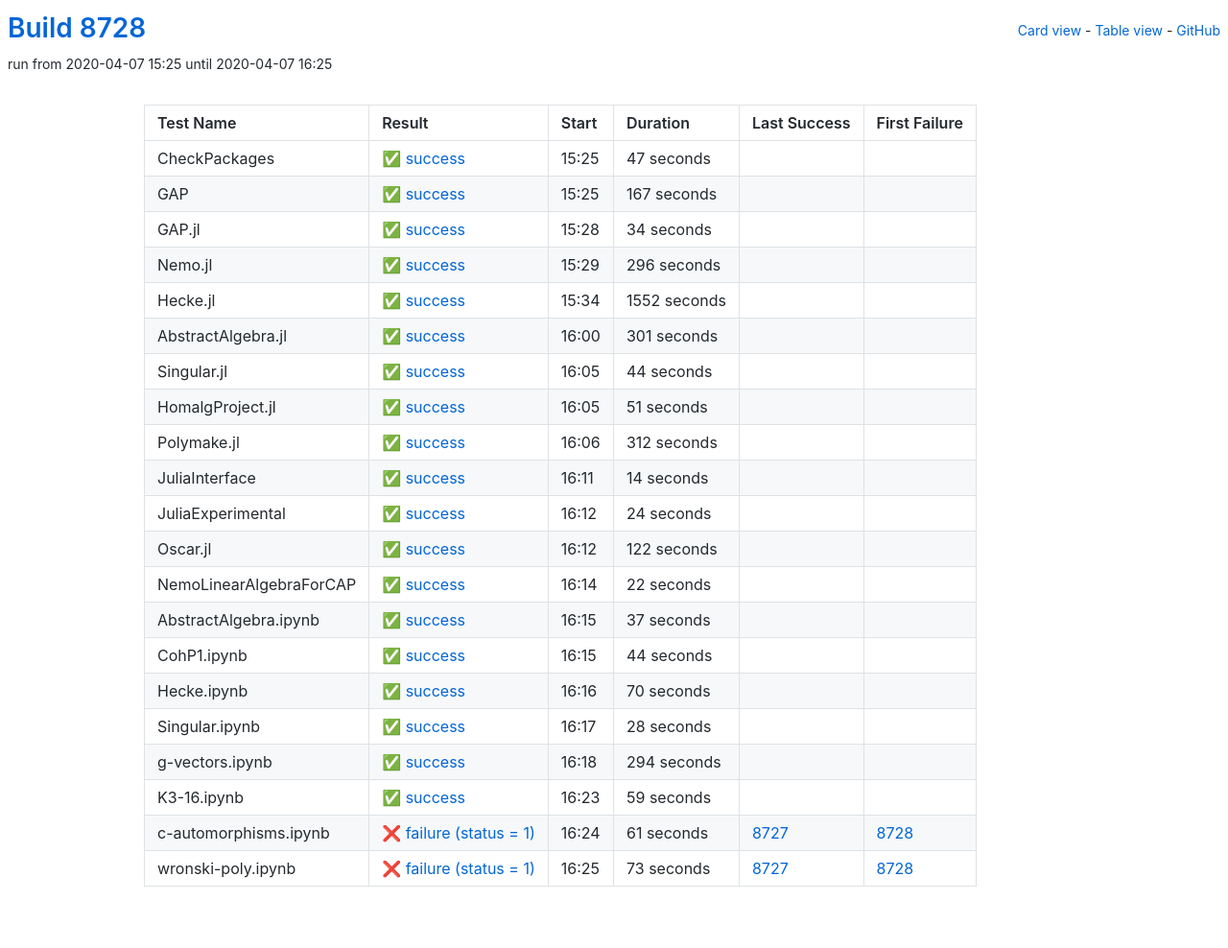
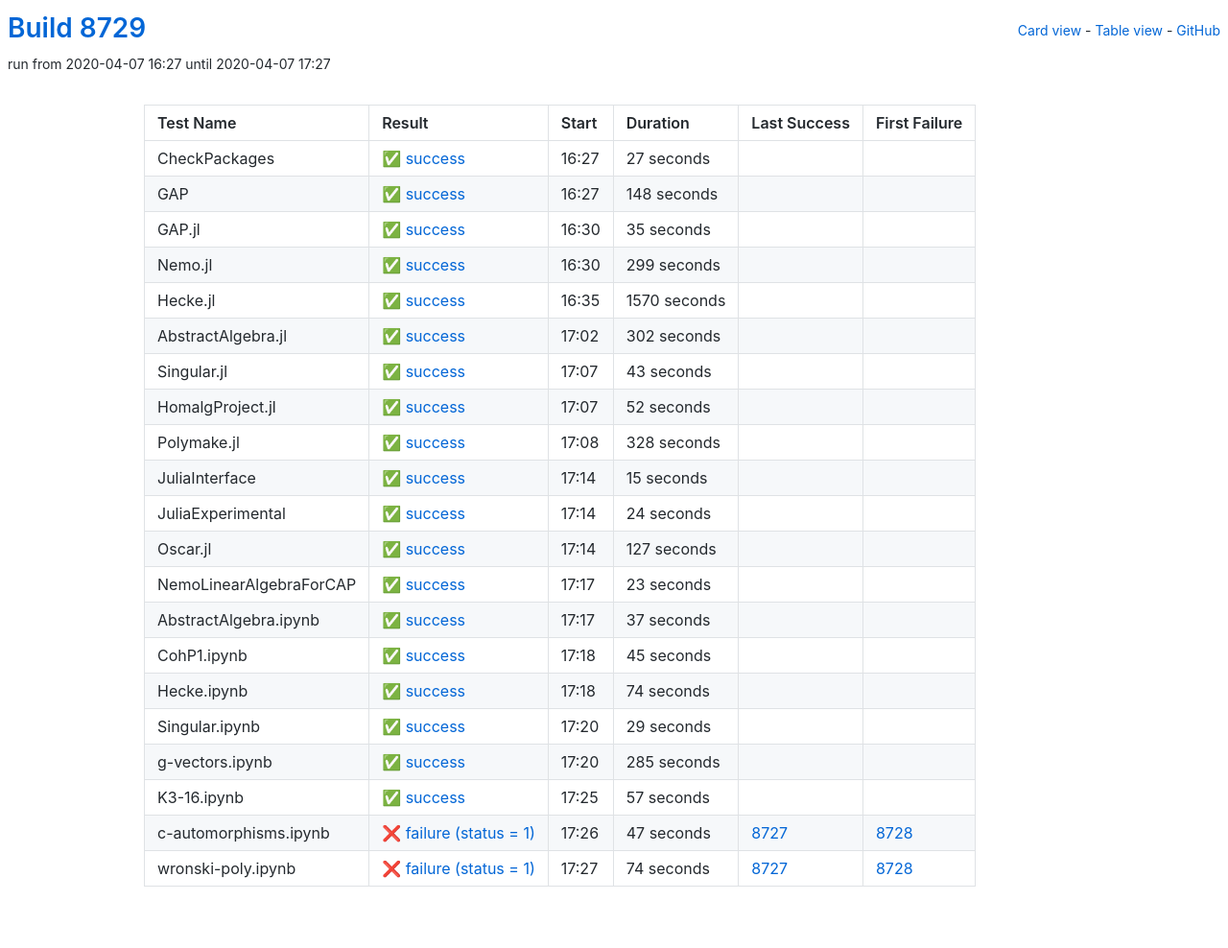
Before and after one commit to oscar-system/oscar-ci-status, a Jekyll site: the page built from table.html, in a window 1280 px wide. Shown: the whole page at 96% size. Built offline with Jekyll 4.4.1, drawn with Linux system fonts in a browser that asks for light colours.

Commit message:
Build 8729

```diff
--- a/_data/ci.yml
+++ b/_data/ci.yml
@@ -1,115 +1,115 @@
-build: 8728
-build_url: https://oscarci.mathematik.uni-kl.de/job/oscar/8728/
+build: 8729
+build_url: https://oscarci.mathematik.uni-kl.de/job/oscar/8729/
 job: oscar
 tests:
-- duration: 47
+- duration: 27
   exitcode: 0
   first_failure: false
   first_failure_url: null
   last_success: false
   last_success_url: null
-  log: https://oscarci.mathematik.uni-kl.de/job/oscar/8728/artifact/logs/build-8728/CheckPackages.log
+  log: https://oscarci.mathematik.uni-kl.de/job/oscar/8729/artifact/logs/build-8729/CheckPackages.log
   name: CheckPackages
-  start: 2020-04-07 15:25
+  start: 2020-04-07 16:27
   status: success
   success: true
-- duration: 167
+- duration: 148
   exitcode: 0
   first_failure: false
   first_failure_url: null
   last_success: false
   last_success_url: null
-  log: https://oscarci.mathematik.uni-kl.de/job/oscar/8728/artifact/logs/build-8728/GAP.log
+  log: https://oscarci.mathematik.uni-kl.de/job/oscar/8729/artifact/logs/build-8729/GAP.log
   name: GAP
-  start: 2020-04-07 15:25
+  start: 2020-04-07 16:27
   status: success
   success: true
-- duration: 34
+- duration: 35
   exitcode: 0
   first_failure: false
   first_failure_url: null
   last_success: false
   last_success_url: null
-  log: https://oscarci.mathematik.uni-kl.de/job/oscar/8728/artifact/logs/build-8728/GAP.jl.log
+  log: https://oscarci.mathematik.uni-kl.de/job/oscar/8729/artifact/logs/build-8729/GAP.jl.log
   name: GAP.jl
-  start: 2020-04-07 15:28
+  start: 2020-04-07 16:30
   status: success
   success: true
-- duration: 296
+- duration: 299
   exitcode: 0
   first_failure: false
   first_failure_url: null
   last_success: false
   last_success_url: null
-  log: https://oscarci.mathematik.uni-kl.de/job/oscar/8728/artifact/logs/build-8728/Nemo.jl.log
+  log: https://oscarci.mathematik.uni-kl.de/job/oscar/8729/artifact/logs/build-8729/Nemo.jl.log
   name: Nemo.jl
-  start: 2020-04-07 15:29
+  start: 2020-04-07 16:30
   status: success
   success: true
-- duration: 1552
+- duration: 1570
   exitcode: 0
   first_failure: false
   first_failure_url: null
   last_success: false
   last_success_url: null
-  log: https://oscarci.mathematik.uni-kl.de/job/oscar/8728/artifact/logs/build-8728/Hecke.jl.log
+  log: https://oscarci.mathematik.uni-kl.de/job/oscar/8729/artifact/logs/build-8729/Hecke.jl.log
   name: Hecke.jl
-  start: 2020-04-07 15:34
+  start: 2020-04-07 16:35
   status: success
   success: true
-- duration: 301
+- duration: 302
   exitcode: 0
   first_failure: false
   first_failure_url: null
   last_success: false
   last_success_url: null
-  log: https://oscarci.mathematik.uni-kl.de/job/oscar/8728/artifact/logs/build-8728/AbstractAlgebra.jl.log
+  log: https://oscarci.mathematik.uni-kl.de/job/oscar/8729/artifact/logs/build-8729/AbstractAlgebra.jl.log
   name: AbstractAlgebra.jl
-  start: 2020-04-07 16:00
+  start: 2020-04-07 17:02
   status: success
   success: true
-- duration: 44
+- duration: 43
   exitcode: 0
   first_failure: false
   first_failure_url: null
   last_success: false
   last_success_url: null
-  log: https://oscarci.mathematik.uni-kl.de/job/oscar/8728/artifact/logs/build-8728/Singular.jl.log
+  log: https://oscarci.mathematik.uni-kl.de/job/oscar/8729/artifact/logs/build-8729/Singular.jl.log
   name: Singular.jl
-  start: 2020-04-07 16:05
+  start: 2020-04-07 17:07
   status: success
   success: true
-- duration: 51
+- duration: 52
   exitcode: 0
   first_failure: false
   first_failure_url: null
   last_success: false
   last_success_url: null
-  log: https://oscarci.mathematik.uni-kl.de/job/oscar/8728/artifact/logs/build-8728/HomalgProject.jl.log
+  log: https://oscarci.mathematik.uni-kl.de/job/oscar/8729/artifact/logs/build-8729/HomalgProject.jl.log
   name: HomalgProject.jl
-  start: 2020-04-07 16:05
+  start: 2020-04-07 17:07
   status: success
   success: true
-- duration: 312
+- duration: 328
   exitcode: 0
   first_failure: false
   first_failure_url: null
   last_success: false
   last_success_url: null
-  log: https://oscarci.mathematik.uni-kl.de/job/oscar/8728/artifact/logs/build-8728/Polymake.jl.log
+  log: https://oscarci.mathematik.uni-kl.de/job/oscar/8729/artifact/logs/build-8729/Polymake.jl.log
   name: Polymake.jl
-  start: 2020-04-07 16:06
+  start: 2020-04-07 17:08
   status: success
   success: true
-- duration: 14
+- duration: 15
   exitcode: 0
   first_failure: false
   first_failure_url: null
   last_success: false
   last_success_url: null
-  log: https://oscarci.mathematik.uni-kl.de/job/oscar/8728/artifact/logs/build-8728/JuliaInterface.log
+  log: https://oscarci.mathematik.uni-kl.de/job/oscar/8729/artifact/logs/build-8729/JuliaInterface.log
   name: JuliaInterface
-  start: 2020-04-07 16:11
+  start: 2020-04-07 17:14
   status: success
   success: true
 - duration: 24
@@ -118,31 +118,31 @@ tests:
   first_failure_url: null
   last_success: false
   last_success_url: null
-  log: https://oscarci.mathematik.uni-kl.de/job/oscar/8728/artifact/logs/build-8728/JuliaExperimental.log
+  log: https://oscarci.mathematik.uni-kl.de/job/oscar/8729/artifact/logs/build-8729/JuliaExperimental.log
   name: JuliaExperimental
-  start: 2020-04-07 16:12
+  start: 2020-04-07 17:14
   status: success
   success: true
-- duration: 122
+- duration: 127
   exitcode: 0
   first_failure: false
   first_failure_url: null
   last_success: false
   last_success_url: null
-  log: https://oscarci.mathematik.uni-kl.de/job/oscar/8728/artifact/logs/build-8728/Oscar.jl.log
+  log: https://oscarci.mathematik.uni-kl.de/job/oscar/8729/artifact/logs/build-8729/Oscar.jl.log
   name: Oscar.jl
-  start: 2020-04-07 16:12
+  start: 2020-04-07 17:14
   status: success
   success: true
-- duration: 22
+- duration: 23
   exitcode: 0
   first_failure: false
   first_failure_url: null
   last_success: false
   last_success_url: null
-  log: https://oscarci.mathematik.uni-kl.de/job/oscar/8728/artifact/logs/build-8728/NemoLinearAlgebraForCAP.log
+  log: https://oscarci.mathematik.uni-kl.de/job/oscar/8729/artifact/logs/build-8729/NemoLinearAlgebraForCAP.log
   name: NemoLinearAlgebraForCAP
-  start: 2020-04-07 16:14
+  start: 2020-04-07 17:17
   status: success
   success: true
 - duration: 37
@@ -151,85 +151,85 @@ tests:
   first_failure_url: null
   last_success: false
   last_success_url: null
-  log: https://oscarci.mathematik.uni-kl.de/job/oscar/8728/artifact/logs/build-8728/AbstractAlgebra.ipynb.log
+  log: https://oscarci.mathematik.uni-kl.de/job/oscar/8729/artifact/logs/build-8729/AbstractAlgebra.ipynb.log
   name: AbstractAlgebra.ipynb
-  start: 2020-04-07 16:15
+  start: 2020-04-07 17:17
   status: success
   success: true
-- duration: 44
+- duration: 45
   exitcode: 0
   first_failure: false
   first_failure_url: null
   last_success: false
   last_success_url: null
-  log: https://oscarci.mathematik.uni-kl.de/job/oscar/8728/artifact/logs/build-8728/CohP1.ipynb.log
+  log: https://oscarci.mathematik.uni-kl.de/job/oscar/8729/artifact/logs/build-8729/CohP1.ipynb.log
   name: CohP1.ipynb
-  start: 2020-04-07 16:15
+  start: 2020-04-07 17:18
   status: success
   success: true
-- duration: 70
+- duration: 74
   exitcode: 0
   first_failure: false
   first_failure_url: null
   last_success: false
   last_success_url: null
-  log: https://oscarci.mathematik.uni-kl.de/job/oscar/8728/artifact/logs/build-8728/Hecke.ipynb.log
+  log: https://oscarci.mathematik.uni-kl.de/job/oscar/8729/artifact/logs/build-8729/Hecke.ipynb.log
   name: Hecke.ipynb
-  start: 2020-04-07 16:16
+  start: 2020-04-07 17:18
   status: success
   success: true
-- duration: 28
+- duration: 29
   exitcode: 0
   first_failure: false
   first_failure_url: null
   last_success: false
   last_success_url: null
-  log: https://oscarci.mathematik.uni-kl.de/job/oscar/8728/artifact/logs/build-8728/Singular.ipynb.log
+  log: https://oscarci.mathematik.uni-kl.de/job/oscar/8729/artifact/logs/build-8729/Singular.ipynb.log
   name: Singular.ipynb
-  start: 2020-04-07 16:17
+  start: 2020-04-07 17:20
   status: success
   success: true
-- duration: 294
+- duration: 285
   exitcode: 0
   first_failure: false
   first_failure_url: null
   last_success: false
   last_success_url: null
-  log: https://oscarci.mathematik.uni-kl.de/job/oscar/8728/artifact/logs/build-8728/g-vectors.ipynb.log
+  log: https://oscarci.mathematik.uni-kl.de/job/oscar/8729/artifact/logs/build-8729/g-vectors.ipynb.log
   name: g-vectors.ipynb
-  start: 2020-04-07 16:18
+  start: 2020-04-07 17:20
   status: success
   success: true
-- duration: 59
+- duration: 57
   exitcode: 0
   first_failure: false
   first_failure_url: null
   last_success: false
   last_success_url: null
-  log: https://oscarci.mathematik.uni-kl.de/job/oscar/8728/artifact/logs/build-8728/K3-16.ipynb.log
+  log: https://oscarci.mathematik.uni-kl.de/job/oscar/8729/artifact/logs/build-8729/K3-16.ipynb.log
   name: K3-16.ipynb
-  start: 2020-04-07 16:23
+  start: 2020-04-07 17:25
   status: success
   success: true
-- duration: 61
+- duration: 47
   exitcode: 1
   first_failure: 8728
   first_failure_url: https://oscarci.mathematik.uni-kl.de/job/oscar/8728/
   last_success: 8727
   last_success_url: https://oscarci.mathematik.uni-kl.de/job/oscar/8727/
-  log: https://oscarci.mathematik.uni-kl.de/job/oscar/8728/artifact/logs/build-8728/c-automorphisms.ipynb.log
+  log: https://oscarci.mathematik.uni-kl.de/job/oscar/8729/artifact/logs/build-8729/c-automorphisms.ipynb.log
   name: c-automorphisms.ipynb
-  start: 2020-04-07 16:24
+  start: 2020-04-07 17:26
   status: failure
   success: false
-- duration: 73
+- duration: 74
   exitcode: 1
   first_failure: 8728
   first_failure_url: https://oscarci.mathematik.uni-kl.de/job/oscar/8728/
   last_success: 8727
   last_success_url: https://oscarci.mathematik.uni-kl.de/job/oscar/8727/
-  log: https://oscarci.mathematik.uni-kl.de/job/oscar/8728/artifact/logs/build-8728/wronski-poly.ipynb.log
+  log: https://oscarci.mathematik.uni-kl.de/job/oscar/8729/artifact/logs/build-8729/wronski-poly.ipynb.log
   name: wronski-poly.ipynb
-  start: 2020-04-07 16:25
+  start: 2020-04-07 17:27
   status: failure
   success: false
```
Also changed, not shown: README.md.
